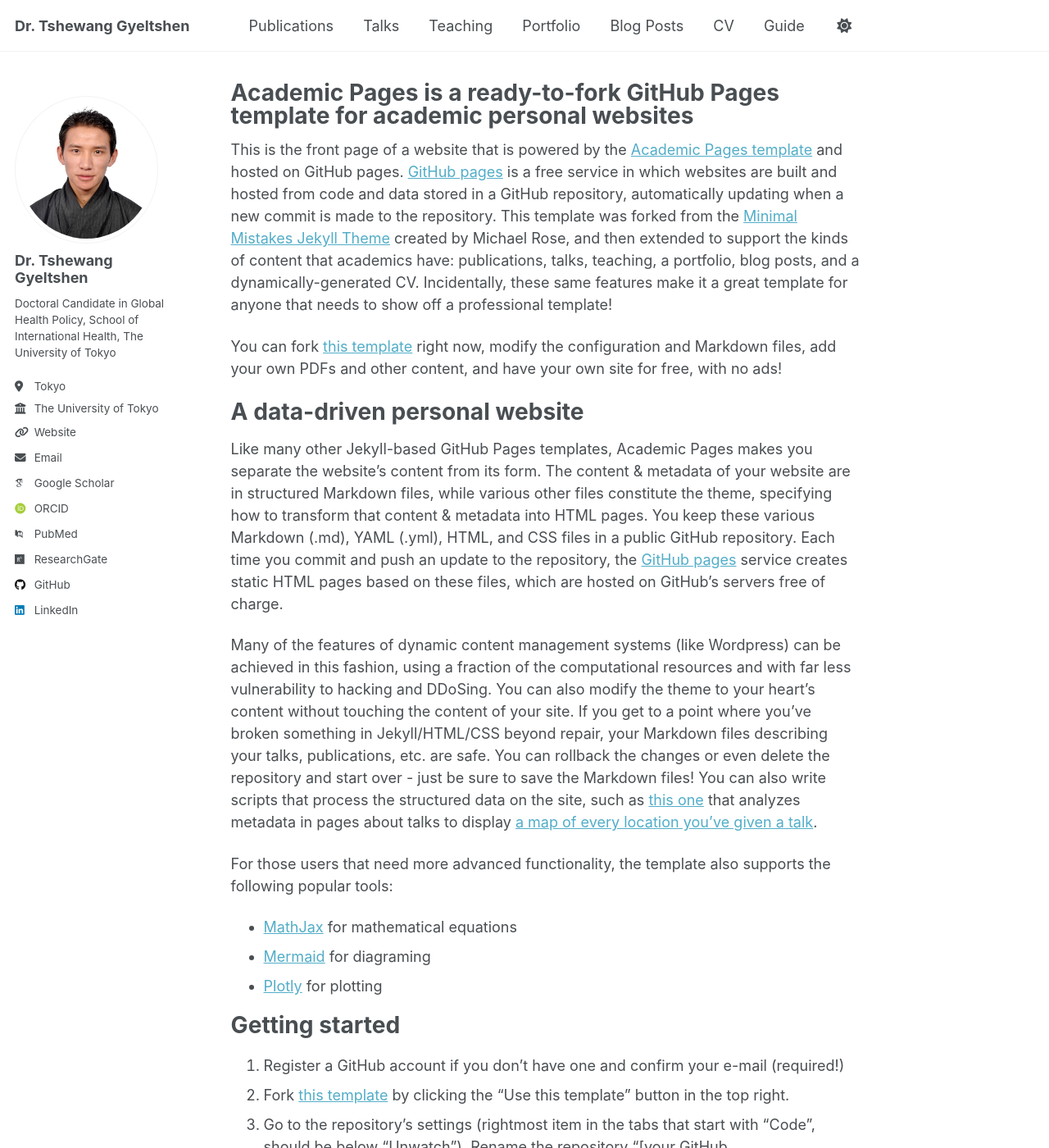
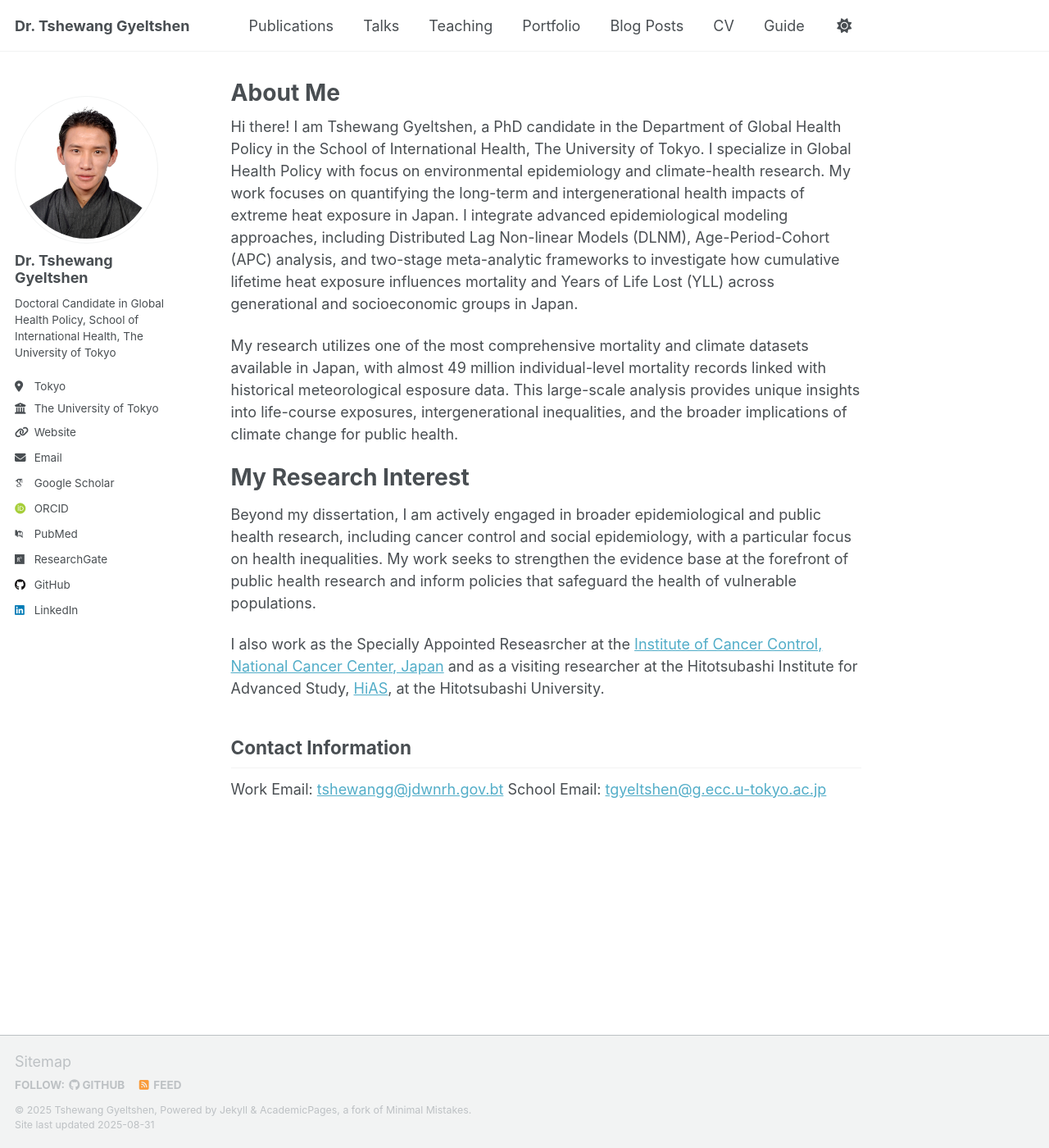
Before and after one commit to tgyeltshen/tgyeltshen.github.io, a Jekyll site: the page built from _pages/about.md, in a window 1280 px wide and 1400 px high. Shown: the whole window at 82% size. Built offline with Jekyll 4.4.1, drawn with Linux system fonts in a browser that asks for light colours; some web fonts are replaced; a script that is not in the unit is left out; some of the changed text lies outside the part shown.

Commit message:
updated about.md

```diff
--- a/_pages/about.md
+++ b/_pages/about.md
@@ -1,56 +1,25 @@
 ---
 permalink: /
-title: "Academic Pages is a ready-to-fork GitHub Pages template for academic personal websites"
+title: "About Me"
 author_profile: true
 redirect_from:
   - /about/
   - /about.html
 ---
 
-This is the front page of a website that is powered by the [Academic Pages template](https://github.com/academicpages/academicpages.github.io) and hosted on GitHub pages. [GitHub pages](https://pages.github.com) is a free service in which websites are built and hosted from code and data stored in a GitHub repository, automatically updating when a new commit is made to the repository. This template was forked from the [Minimal Mistakes Jekyll Theme](https://mmistakes.github.io/minimal-mistakes/) created by Michael Rose, and then extended to support the kinds of content that academics have: publications, talks, teaching, a portfolio, blog posts, and a dynamically-generated CV. Incidentally, these same features make it a great template for anyone that needs to show off a professional template!
+Hi there!
+I am Tshewang Gyeltshen, a PhD candidate in the Department of Global Health Policy in the School of International Health, The University of Tokyo. I specialize in Global Health Policy with focus on environmental epidemiology and climate-health research. My work focuses on quantifying the long-term and intergenerational health impacts of extreme heat exposure in Japan. I integrate advanced epidemiological modeling approaches, including Distributed Lag Non-linear Models (DLNM), Age-Period-Cohort (APC) analysis, and two-stage meta-analytic frameworks to investigate how cumulative lifetime heat exposure influences mortality and Years of Life Lost (YLL) across generational and socioeconomic groups in Japan.
 
- You can fork [this template](https://github.com/academicpages/academicpages.github.io) right now, modify the configuration and Markdown files, add your own PDFs and other content, and have your own site for free, with no ads!
+My research utilizes one of the most comprehensive mortality and climate datasets available in Japan, with almost 49 million individual-level mortality records linked with historical meteorological esposure data. This large-scale analysis provides unique insights into life-course exposures, intergenerational inequalities, and the broader implications of climate change for public health.
 
-A data-driven personal website
+My Research Interest
 ======
-Like many other Jekyll-based GitHub Pages templates, Academic Pages makes you separate the website's content from its form. The content & metadata of your website are in structured Markdown files, while various other files constitute the theme, specifying how to transform that content & metadata into HTML pages. You keep these various Markdown (.md), YAML (.yml), HTML, and CSS files in a public GitHub repository. Each time you commit and push an update to the repository, the [GitHub pages](https://pages.github.com/) service creates static HTML pages based on these files, which are hosted on GitHub's servers free of charge.
+Beyond my dissertation, I am actively engaged in broader epidemiological and public health research, including cancer control and social epidemiology, with a particular focus on health inequalities. My work seeks to strengthen the evidence base at the forefront of public health research and inform policies that safeguard the health of vulnerable populations.
 
-Many of the features of dynamic content management systems (like Wordpress) can be achieved in this fashion, using a fraction of the computational resources and with far less vulnerability to hacking and DDoSing. You can also modify the theme to your heart's content without touching the content of your site. If you get to a point where you've broken something in Jekyll/HTML/CSS beyond repair, your Markdown files describing your talks, publications, etc. are safe. You can rollback the changes or even delete the repository and start over - just be sure to save the Markdown files! You can also write scripts that process the structured data on the site, such as [this one](https://github.com/academicpages/academicpages.github.io/blob/master/talkmap.ipynb) that analyzes metadata in pages about talks to display [a map of every location you've given a talk](https://academicpages.github.io/talkmap.html).
+I also work as the Specially Appointed Reseasrcher at the [Institute of Cancer Control, National Cancer Center, Japan](https://www.ncc.go.jp/en/icc/index.html) and as a visiting researcher at the  Hitotsubashi Institute for Advanced Study, [HiAS](https://hias.hit-u.ac.jp/en/), at the Hitotsubashi University.
 
-For those users that need more advanced functionality, the template also supports the following popular tools:
-- [MathJax](https://www.mathjax.org/) for mathematical equations
-- [Mermaid](https://mermaid.js.org/) for diagraming
-- [Plotly](https://plotly.com/javascript/) for plotting
 
-Getting started
-======
-1. Register a GitHub account if you don't have one and confirm your e-mail (required!)
-1. Fork [this template](https://github.com/academicpages/academicpages.github.io) by clicking the "Use this template" button in the top right.
-1. Go to the repository's settings (rightmost item in the tabs that start with "Code", should be below "Unwatch"). Rename the repository "[your GitHub username].github.io", which will also be your website's URL.
-1. Set site-wide configuration and create content & metadata (see below -- also see [this set of diffs](http://archive.is/3TPas) showing what files were changed to set up [an example site](https://getorg-testacct.github.io) for a user with the username "getorg-testacct")
-1. Upload any files (like PDFs, .zip files, etc.) to the files/ directory. They will appear at https://[your GitHub username].github.io/files/example.pdf.
-1. Check status by going to the repository settings, in the "GitHub pages" section
-
-Site-wide configuration
+Contact Information
 ------
-The main configuration file for the site is in the base directory in [_config.yml](https://github.com/academicpages/academicpages.github.io/blob/master/_config.yml), which defines the content in the sidebars and other site-wide features. You will need to replace the default variables with ones about yourself and your site's github repository. The configuration file for the top menu is in [_data/navigation.yml](https://github.com/academicpages/academicpages.github.io/blob/master/_data/navigation.yml). For example, if you don't have a portfolio or blog posts, you can remove those items from that navigation.yml file to remove them from the header.
-
-Create content & metadata
-------
-For site content, there is one Markdown file for each type of content, which are stored in directories like _publications, _talks, _posts, _teaching, or _pages. For example, each talk is a Markdown file in the [_talks directory](https://github.com/academicpages/academicpages.github.io/tree/master/_talks). At the top of each Markdown file is structured data in YAML about the talk, which the theme will parse to do lots of cool stuff. The same structured data about a talk is used to generate the list of talks on the [Talks page](https://academicpages.github.io/talks), each [individual page](https://academicpages.github.io/talks/2012-03-01-talk-1) for specific talks, the talks section for the [CV page](https://academicpages.github.io/cv), and the [map of places you've given a talk](https://academicpages.github.io/talkmap.html) (if you run this [python file](https://github.com/academicpages/academicpages.github.io/blob/master/talkmap.py) or [Jupyter notebook](https://github.com/academicpages/academicpages.github.io/blob/master/talkmap.ipynb), which creates the HTML for the map based on the contents of the _talks directory).
-
-**Markdown generator**
-
-The repository includes [a set of Jupyter notebooks](https://github.com/academicpages/academicpages.github.io/tree/master/markdown_generator
-) that converts a CSV containing structured data about talks or presentations into individual Markdown files that will be properly formatted for the Academic Pages template. The sample CSVs in that directory are the ones I used to create my own personal website at stuartgeiger.com. My usual workflow is that I keep a spreadsheet of my publications and talks, then run the code in these notebooks to generate the Markdown files, then commit and push them to the GitHub repository.
-
-How to edit your site's GitHub repository
-------
-Many people use a git client to create files on their local computer and then push them to GitHub's servers. If you are not familiar with git, you can directly edit these configuration and Markdown files directly in the github.com interface. Navigate to a file (like [this one](https://github.com/academicpages/academicpages.github.io/blob/master/_talks/2012-03-01-talk-1.md) and click the pencil icon in the top right of the content preview (to the right of the "Raw | Blame | History" buttons). You can delete a file by clicking the trashcan icon to the right of the pencil icon. You can also create new files or upload files by navigating to a directory and clicking the "Create new file" or "Upload files" buttons.
-
-Example: editing a Markdown file for a talk
-![Editing a Markdown file for a talk](/images/editing-talk.png)
-
-For more info
-------
-More info about configuring Academic Pages can be found in [the guide](https://academicpages.github.io/markdown/), the [growing wiki](https://github.com/academicpages/academicpages.github.io/wiki), and you can always [ask a question on GitHub](https://github.com/academicpages/academicpages.github.io/discussions). The [guides for the Minimal Mistakes theme](https://mmistakes.github.io/minimal-mistakes/docs/configuration/) (which this theme was forked from) might also be helpful.
+Work Email:  [tshewangg@jdwnrh.gov.bt](tshewangg@jdwnrh.gov.bt)
+School Email:  [tgyeltshen@g.ecc.u-tokyo.ac.jp](tgyeltshen@g.ecc.u-tokyo.ac.jp)
```
